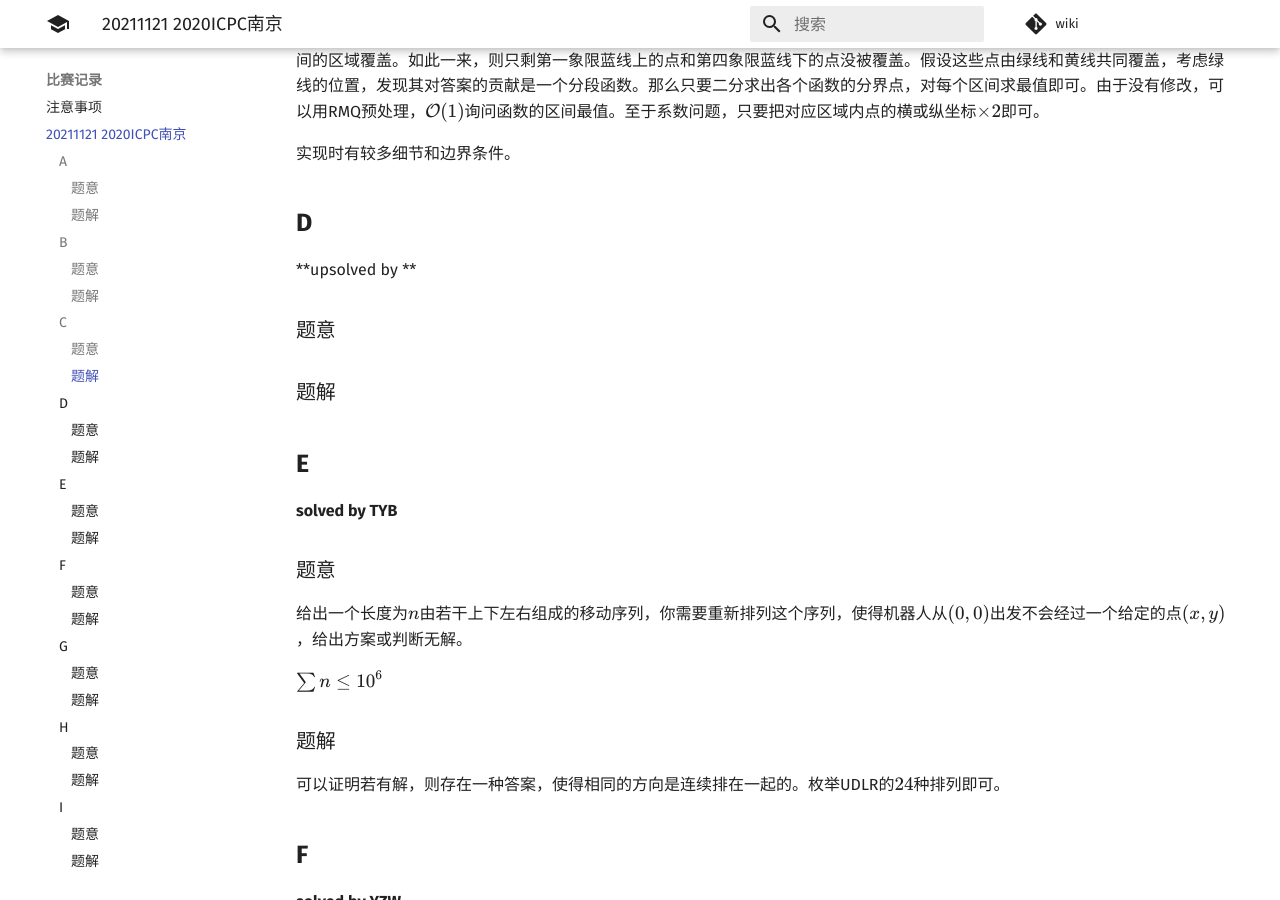
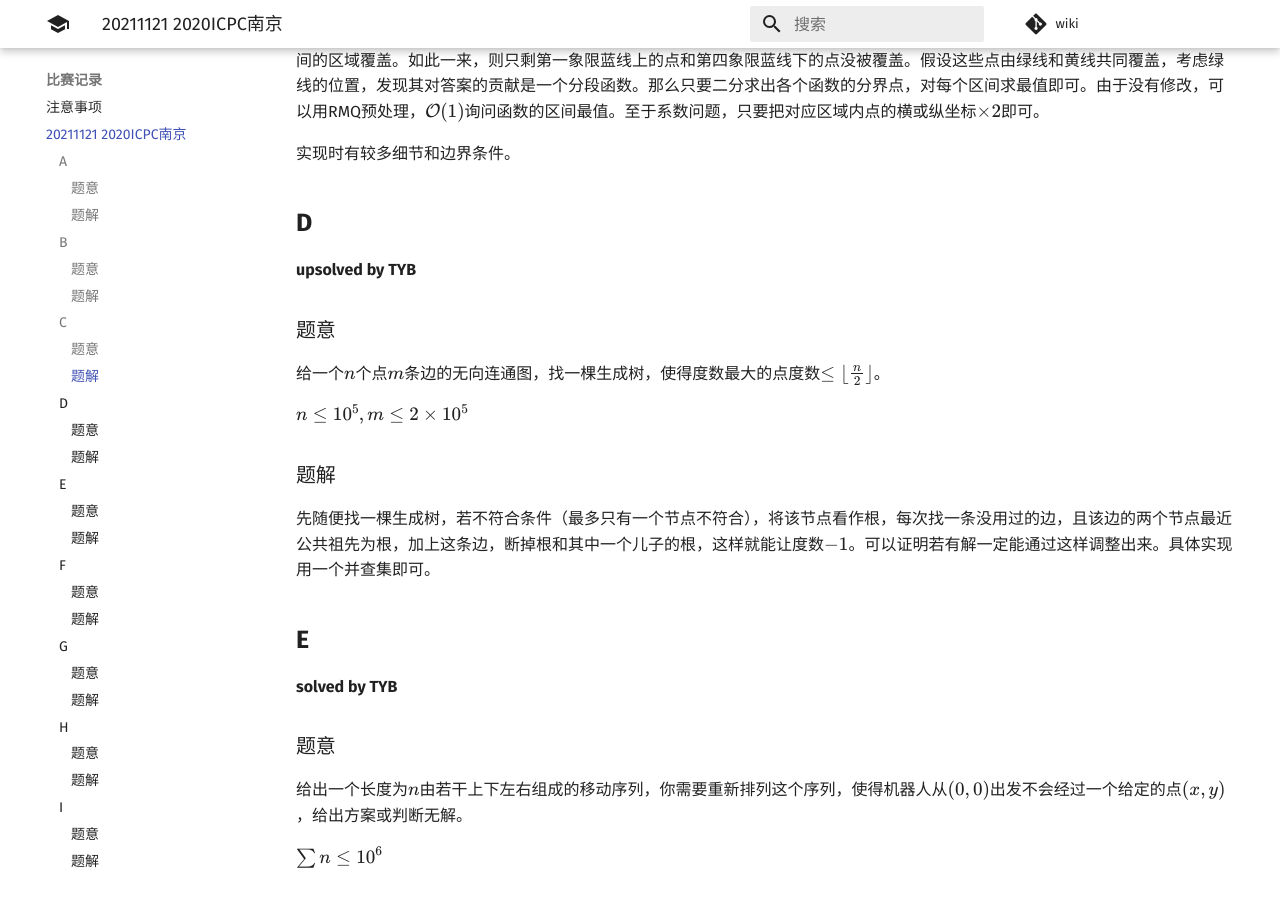
Before and after one commit to PoorMath/PoorMath.github.io, an MkDocs documentation site: the page built from docs/contest/20211128 2020ICPC南京.md, in a window 1280 px wide and 900 px high, scrolled down 1913 px. Built offline with MkDocs 1.6.1 and Material for MkDocs 9.7.7, drawn with Linux system fonts in a browser that asks for light colours; comment, search, counter and statistics services are not loaded; some of the changed text lies outside the part shown.

Commit message:
Update 20211128 2020ICPC南京.md

```diff
--- a/docs/contest/20211128 2020ICPC南京.md
+++ b/docs/contest/20211128 2020ICPC南京.md
@@ -50,15 +50,17 @@ $n\le10^5,-10^9\le x_i,y_i\le10^9$
 
 ## **D**
 
-**upsolved by **
+**upsolved by TYB**
 
 ### 题意
 
+给一个$n$个点$m$条边的无向连通图，找一棵生成树，使得度数最大的点度数$\le\lfloor\frac{n}{2}\rfloor$。
 
+$n\le10^5,m\le2\times10^5$
 
 ### 题解
 
-
+先随便找一棵生成树，若不符合条件（最多只有一个节点不符合），将该节点看作根，每次找一条没用过的边，且该边的两个节点最近公共祖先为根，加上这条边，断掉根和其中一个儿子的根，这样就能让度数$-1$。可以证明若有解一定能通过这样调整出来。具体实现用一个并查集即可。
 
 ## **E**
 
@@ -230,6 +232,8 @@ YZW开始乱搞A。还剩1h时TYB会C了，敲了一会感觉没时间，三人
 
 ## **总结**
 
+TYB：像D这种题可以多尝试，调整和随机的思路都不难实现，思路要拓宽。
+
 ## **Dirt**
 
 
```
Also changed, not shown: other parts of docs/contest/20211128 2020ICPC南京.md (+1 -1 lines).
